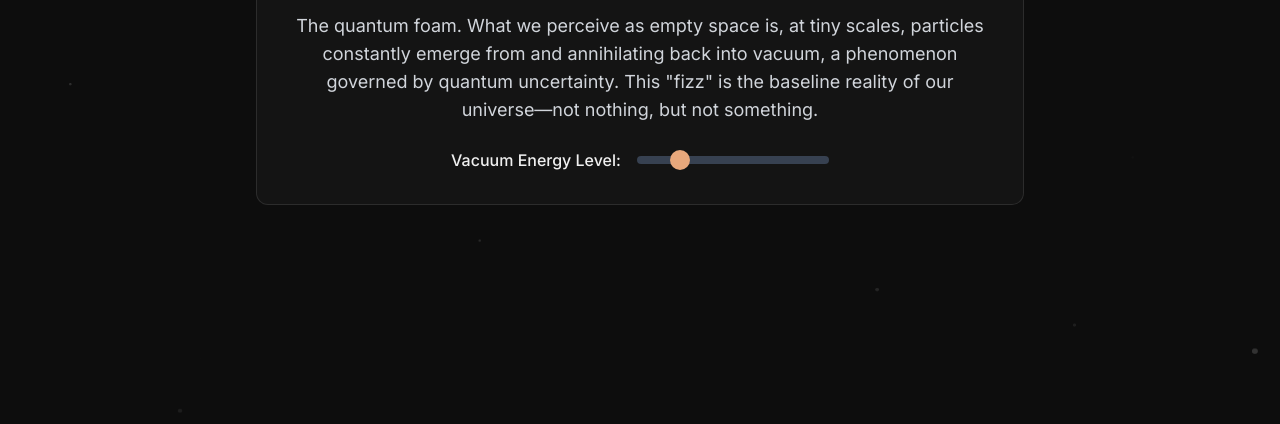
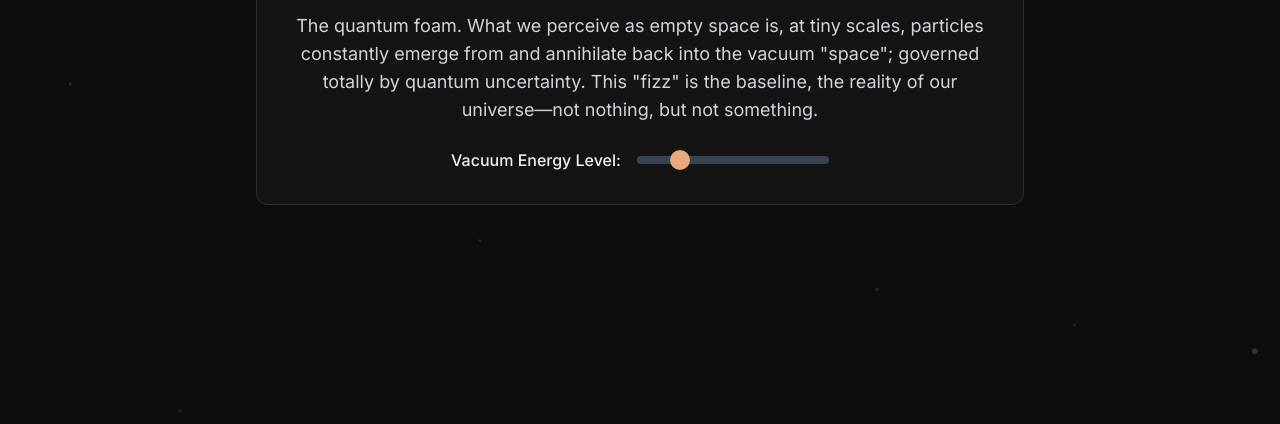
Before and after one commit to XORBKPT/Something-Apparently-From-Nothing, a plain HTML site: page index.html in a window 1280 px wide. Shown: the part 376-800 px from the top of the page. Drawn offline with nearby package versions, Linux system fonts and the light colour scheme.

Commit message:
Update index.html

```diff
--- a/index.html
+++ b/index.html
@@ -89,7 +89,7 @@
             <div class="z-10 flex flex-col items-center">
                 <div class="max-w-3xl p-6 md:p-8 rounded-xl control-panel">
                     <h2 class="text-3xl md:text-4xl font-bold mb-4">Metaphor 1: Fizz</h2>
-                    <p class="text-base md:text-lg text-gray-300 mb-6">The quantum foam. What we perceive as empty space is, at tiny scales, particles constantly emerge from and annihilating back into vacuum, a phenomenon governed by quantum uncertainty. This "fizz" is the baseline reality of our universe—not nothing, but not something.</p>
+                    <p class="text-base md:text-lg text-gray-300 mb-6">The quantum foam. What we perceive as empty space is, at tiny scales, particles constantly emerge from and annihilate back into the vacuum "space"; governed totally by quantum uncertainty. This "fizz" is the baseline, the reality of our universe—not nothing, but not something.</p>
                     <div class="flex items-center justify-center space-x-4">
                         <label for="energySlider" class="font-medium">Vacuum Energy Level:</label>
                         <input id="energySlider" type="range" min="1" max="100" value="20" class="slider w-48 h-2 bg-gray-700 rounded-lg appearance-none cursor-pointer">
```
